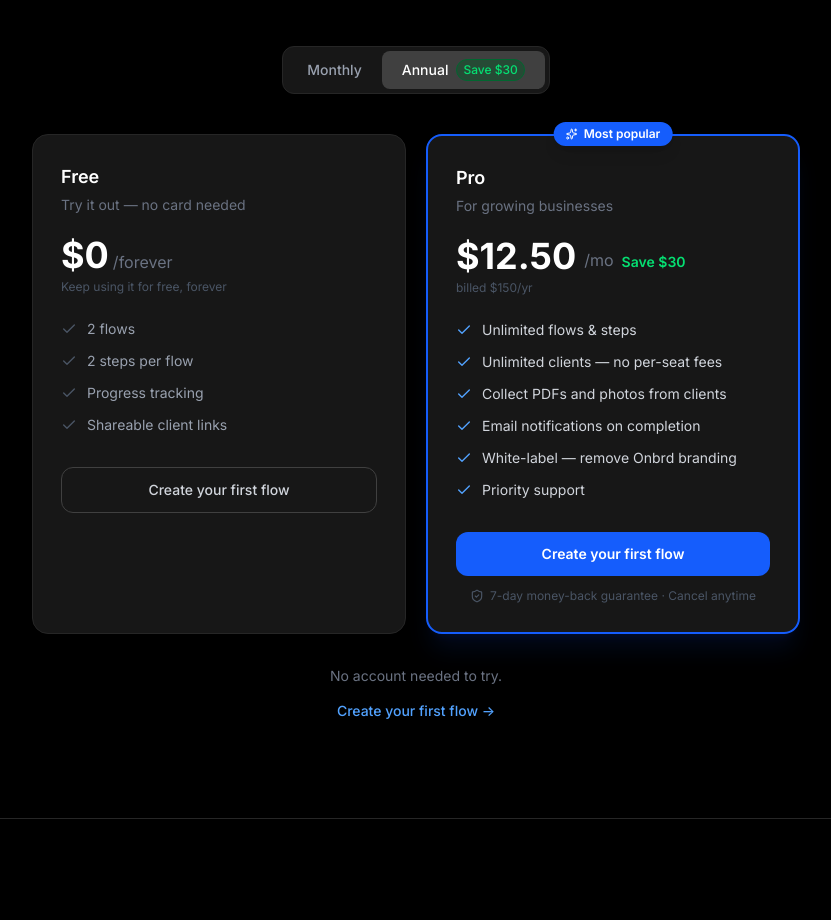
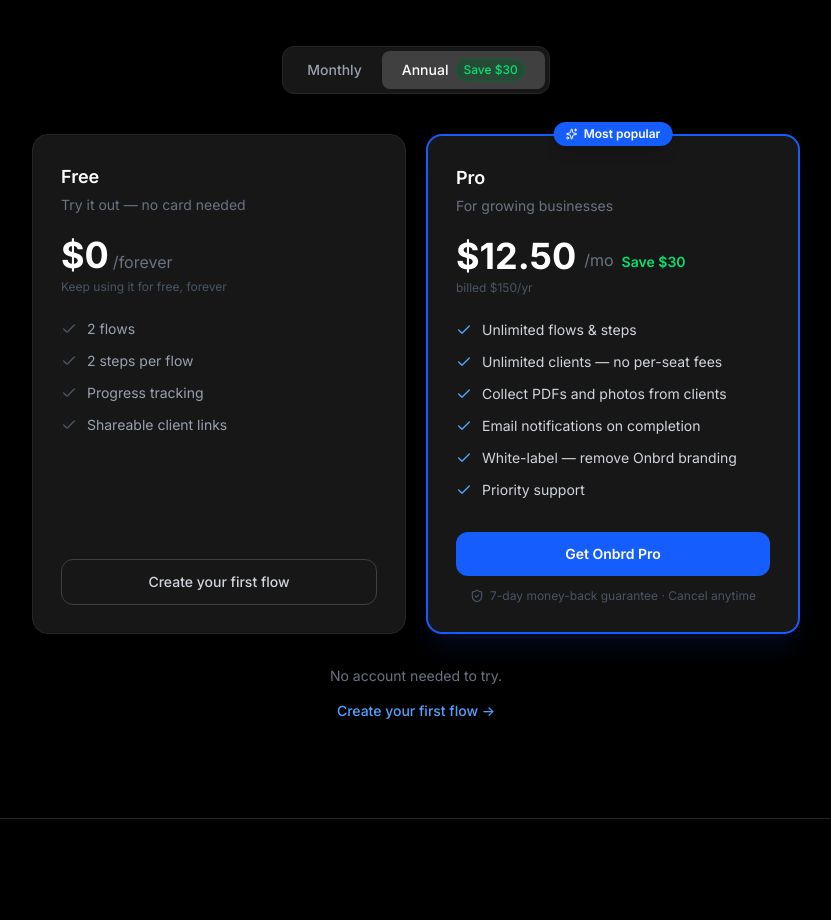
Before and after one commit to jp05831/onbrd, a Next.js app: page /lp in a window 1280 px wide. Shown: the part 3520-4440 px from the top of the page, without its empty margins (224-1055 px from the left). Built offline with nearby package versions, Linux system fonts and the light colour scheme.

Commit message:
fix: aligned pricing buttons, Pro links to /signup, upload triggers real file picker then gates

```diff
--- a/app/demo/page.tsx
+++ b/app/demo/page.tsx
@@ -384,7 +384,7 @@ function PreviewPanel({
                     )}
 
                     {status === 'active' && (
-                      <div className="mt-3 flex gap-2 flex-wrap">
+                      <div className="mt-3 flex gap-2 flex-wrap items-center">
                         {!isUpload && step.url && (
                           <a
                             href="#"
@@ -397,16 +397,24 @@ function PreviewPanel({
                         )}
                         {isUpload ? (
                           <>
-                            <button
-                              onClick={() => onComplete(step.id)}
-                              className="inline-flex items-center gap-2 px-4 py-2 bg-blue-600 text-white text-sm font-medium rounded-md hover:bg-blue-700 transition-colors"
+                            {/* Hidden real file input — opens picker, then gates on select */}
+                            <input
+                              type="file"
+                              accept={step.step_type === 'request_photo' ? 'image/*' : '.pdf,application/pdf'}
+                              className="hidden"
+                              id={`upload-${step.id}`}
+                              onChange={() => onShowPublish()}
+                            />
+                            <label
+                              htmlFor={`upload-${step.id}`}
+                              className="inline-flex items-center gap-2 px-4 py-2 bg-blue-600 text-white text-sm font-medium rounded-md hover:bg-blue-700 transition-colors cursor-pointer"
                             >
                               {step.step_type === 'request_photo' ? (
                                 <><Camera className="w-4 h-4" /> Upload Photo</>
                               ) : (
                                 <><FileUp className="w-4 h-4" /> Upload PDF</>
                               )}
-                            </button>
+                            </label>
                           </>
                         ) : (
                           <button
--- a/app/lp/page.tsx
+++ b/app/lp/page.tsx
@@ -364,7 +364,7 @@ export default function LandingPage() {
 
           <div className="grid md:grid-cols-2 gap-5">
             {/* Free */}
-            <div className="bg-neutral-900 border border-neutral-800 rounded-2xl p-7">
+            <div className="bg-neutral-900 border border-neutral-800 rounded-2xl p-7 flex flex-col">
               <h3 className="font-semibold text-white text-lg mb-1">Free</h3>
               <p className="text-sm text-gray-500 mb-5">Try it out — no card needed</p>
               <div className="mb-1">
@@ -372,7 +372,7 @@ export default function LandingPage() {
                 <span className="text-gray-500 ml-1">/forever</span>
               </div>
               <p className="text-xs text-gray-600 mb-6">Keep using it for free, forever</p>
-              <ul className="space-y-3 mb-8">
+              <ul className="space-y-3 mb-8 flex-1">
                 {['2 flows', '2 steps per flow', 'Progress tracking', 'Shareable client links'].map((f, i) => (
                   <li key={i} className="flex items-center gap-2.5 text-sm text-gray-400">
                     <Check className="w-4 h-4 text-gray-600 flex-shrink-0" />
@@ -382,14 +382,14 @@ export default function LandingPage() {
               </ul>
               <Link
                 href="/demo"
-                className="block text-center py-3 border border-neutral-700 text-gray-300 text-sm font-medium rounded-xl hover:bg-neutral-800 hover:border-neutral-600 transition-colors"
+                className="block text-center py-3 border border-neutral-700 text-gray-300 text-sm font-medium rounded-xl hover:bg-neutral-800 hover:border-neutral-600 transition-colors mt-auto"
               >
                 Create your first flow
               </Link>
             </div>
 
             {/* Pro */}
-            <div className="bg-neutral-900 border-2 border-blue-600 rounded-2xl p-7 relative shadow-xl shadow-blue-600/10">
+            <div className="bg-neutral-900 border-2 border-blue-600 rounded-2xl p-7 relative shadow-xl shadow-blue-600/10 flex flex-col">
               <div className="absolute -top-3.5 left-1/2 -translate-x-1/2">
                 <span className="inline-flex items-center gap-1.5 text-xs font-semibold text-white bg-blue-600 px-3 py-1 rounded-full shadow-lg">
                   <Sparkles className="w-3 h-3" />
@@ -404,7 +404,7 @@ export default function LandingPage() {
                 {p.savings && <span className="text-sm text-green-400 font-semibold mb-1">{p.savings}</span>}
               </div>
               <p className="text-xs text-gray-600 mb-6">{p.note}</p>
-              <ul className="space-y-3 mb-8">
+              <ul className="space-y-3 mb-8 flex-1">
                 {[
                   'Unlimited flows & steps',
                   'Unlimited clients — no per-seat fees',
@@ -419,16 +419,18 @@ export default function LandingPage() {
                   </li>
                 ))}
               </ul>
+              <div className="mt-auto">
                 <Link
-                href="/demo"
+                  href="/signup"
                   onClick={() => trackFbq('InitiateCheckout')}
                   className="block text-center py-3 bg-blue-600 text-white text-sm font-semibold rounded-xl hover:bg-blue-700 transition-colors"
                 >
-                Create your first flow
+                  Get Onbrd Pro
                 </Link>
                 <div className="flex items-center justify-center gap-1.5 mt-3">
                   <ShieldCheck className="w-3.5 h-3.5 text-gray-600" />
                   <p className="text-xs text-gray-600">7-day money-back guarantee · Cancel anytime</p>
+                </div>
               </div>
             </div>
           </div>
```
Lines whose indentation alone changed are shown as unchanged.
